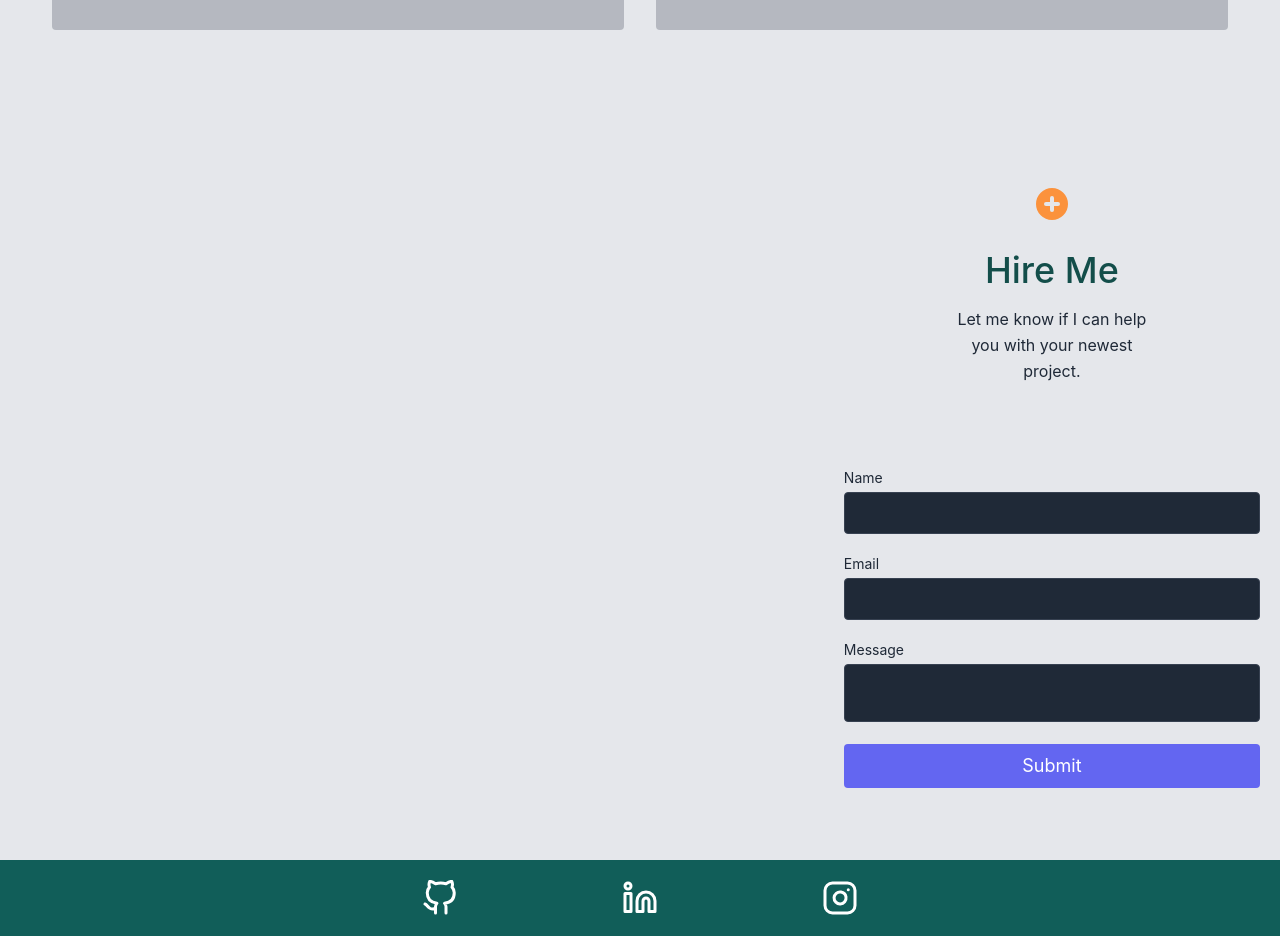
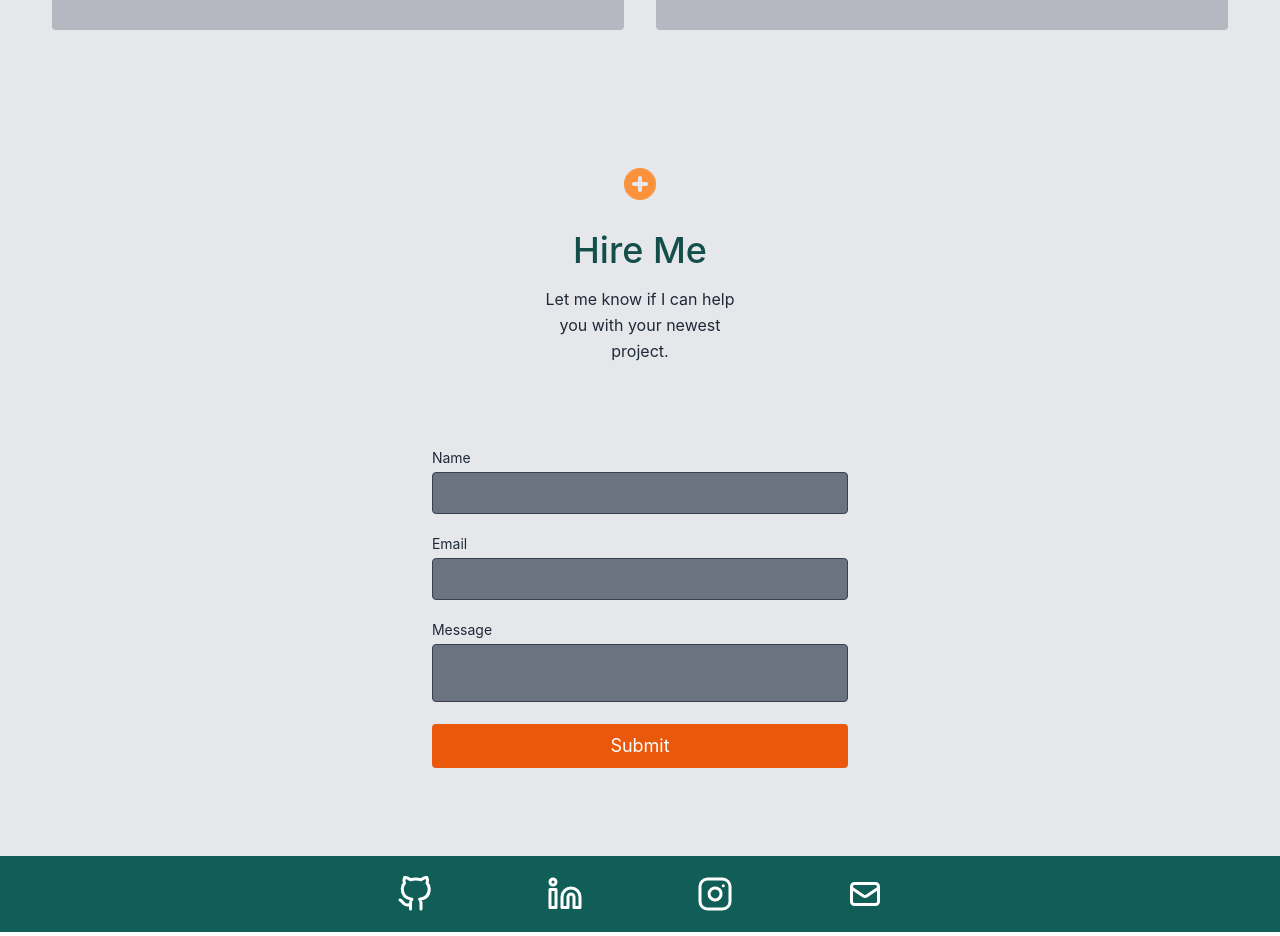
Before and after one commit to robalobadob/react-dev-portfolio, a React (Create React App) app: page / in a window 1280 px wide. Shown: the part 2560-3496 px from the top of the page. Built offline with nearby package versions, Linux system fonts and the light colour scheme.

Commit message:
contact update

```diff
--- a/src/components/Contact.js
+++ b/src/components/Contact.js
@@ -27,12 +27,12 @@ export default function Contact() {
 
     return (
         <section id="contact" className="relative">
-            <div className="container px-5 py-10 mx-auto flex sm:flex-nowrap flex-wrap justify-center">
+            <div className="container px-5 py-5 mx-auto flex sm:flex-nowrap flex-wrap justify-center">
                 <form
                     netflify="true"
                     name="contact"
                     onSubmit={handleSubmit}
-                    className="flex flex-col md:ml-auto md:py-8 mt-8 md:mt-0">
+                    className="flex flex-col md:mx-auto md:py-8 mt-8 md:mt-0">
 
                     <div className="text-center mb-20">
                         <HiPlusCircle className="w-10 inline-block mb-4 text-6xl text-orange-400" />
@@ -52,7 +52,7 @@ export default function Contact() {
                             type="text"
                             id="name"
                             name="name"
-                            className="w-full bg-gray-800 rounded border border-gray-700 focus:border-indigo-500 focus:ring-2 focus:ring-indigo-900 text-base outline-none text-gray-100 py-1 px-3 leading-8 transition-colors duration-200 ease-in-out"
+                            className="w-full bg-gray-500 rounded border border-gray-700 focus:border-orange-500 focus:ring-2 focus:ring-orange-300 text-base outline-none text-gray-100 py-1 px-3 leading-8 transition-colors duration-200 ease-in-out"
                             onChange={(e) => setName(e.target.value)}
                         />
                     </div>
@@ -64,7 +64,7 @@ export default function Contact() {
                             type="email"
                             id="email"
                             name="email"
-                            className="w-full bg-gray-800 rounded border border-gray-700 focus:border-indigo-500 focus:ring-2 focus:ring-indigo-900 text-base outline-none text-gray-100 py-1 px-3 leading-8 transition-colors duration-200 ease-in-out"
+                            className="w-full bg-gray-500 rounded border border-gray-700 focus:border-orange-500 focus:ring-2 focus:ring-orange-300 text-base outline-none text-gray-100 py-1 px-3 leading-8 transition-colors duration-200 ease-in-out"
                             onChange={(e) => setEmail(e.target.value)}
                         />
                     </div>
@@ -75,13 +75,13 @@ export default function Contact() {
                         <textarea
                             id="message"
                             name="message"
-                            className="w-full bg-gray-800 rounded border border-gray-700 focus:border-indigo-500 focus:ring-2 focus:ring-indigo-900 text-base outline-none text-gray-100 py-1 px-3 resize-none leading-6 transition-colors duration-200 ease-in-out"
+                            className="w-full bg-gray-500 rounded border border-gray-700 focus:border-orange-500 focus:ring-2 focus:ring-orange-300 text-base outline-none text-gray-100 py-1 px-3 resize-none leading-6 transition-colors duration-200 ease-in-out"
                             onChange={(e) => setMessage(e.target.value)}
                         />
                     </div>
                     <button
                         type="submit"
-                        className="text-white bg-indigo-500 border-0 py-2 px-6 focus:outline-none hover:bg-indigo-600 rounded text-lg">
+                        className="text-white bg-orange-600 border-0 py-2 px-6 focus:outline-none hover:bg-orange-800 rounded text-lg">
                         Submit
                     </button>
                 </form>
--- a/src/components/Footer.js
+++ b/src/components/Footer.js
@@ -1,9 +1,10 @@
 import React from "react";
-import { FiGithub, FiInstagram, FiLinkedin } from "react-icons/fi"
+import { FiGithub, FiInstagram, FiLinkedin } from "react-icons/fi";
+import { HiOutlineMail } from "react-icons/hi";
 
 export default function Footer() {
     return (
-        <footer className="bg-teal-800">
+        <footer className="bg-teal-800 mt-9">
             <nav className="container mx-auto w-1/2 flex p-5 items-center">
                 <a className="mx-auto text-4xl text-white hover:text-orange-600" href="https://github.com/robalobadob/" target="_blank" rel="noreferrer">
                     <FiGithub />
@@ -16,6 +17,10 @@ export default function Footer() {
                 <a className="mx-auto text-4xl text-white hover:text-orange-600" href="https://www.instagram.com/robalobadob/" target="_blank" rel="noreferrer">
                     <FiInstagram />
                 </a>
+
+                <a className="mx-auto text-4xl text-white hover:text-orange-600" href="mailto: hello@robhoover.dev" target="_blank" rel="noreferrer">
+                    <HiOutlineMail />
+                </a>
             </nav>
         </footer>
     )
```
